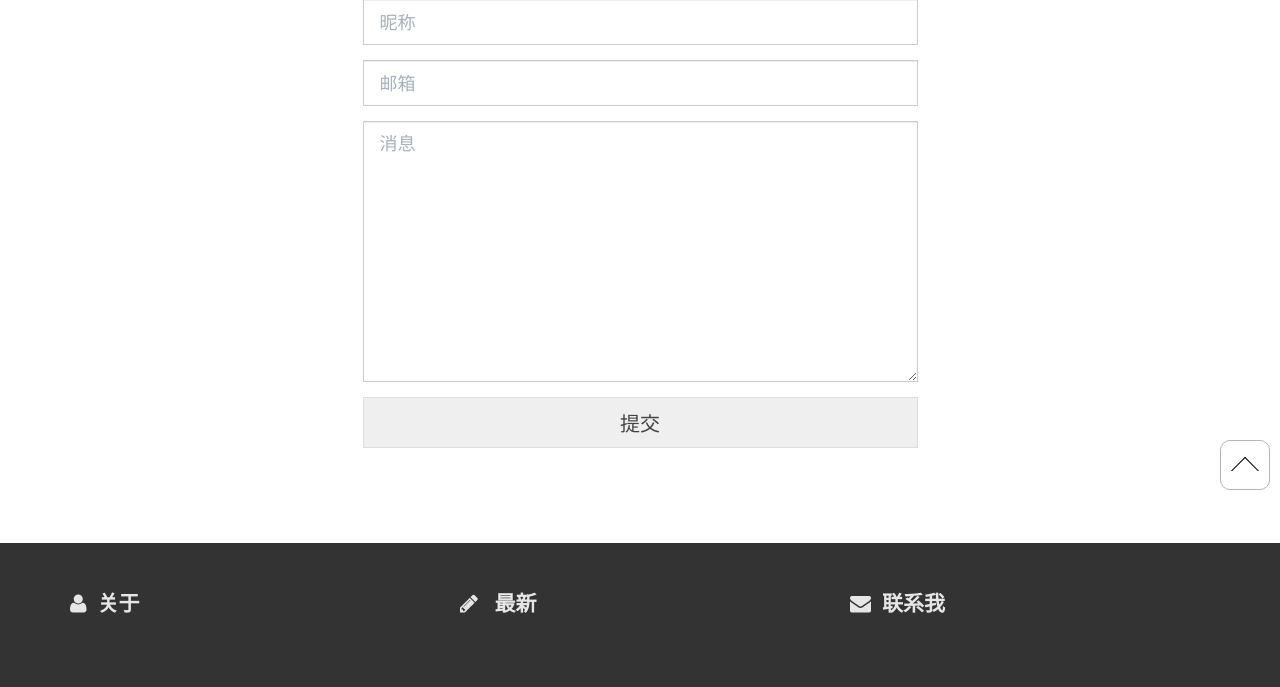
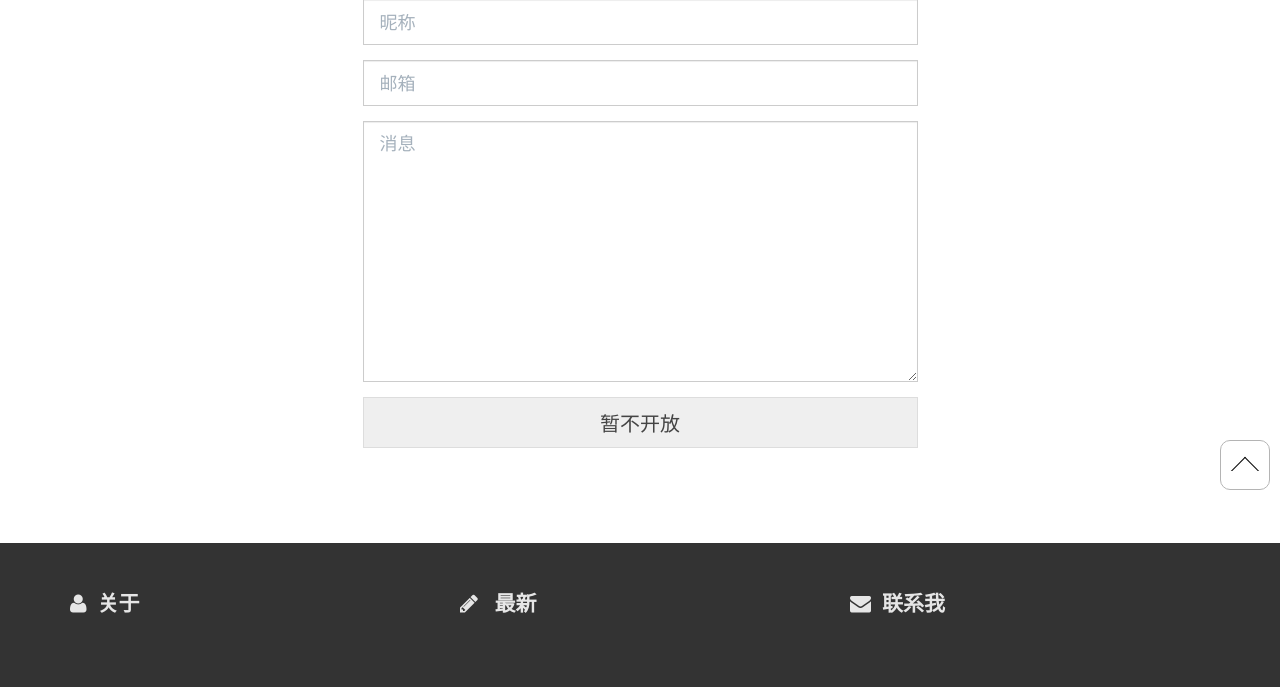
Before and after one commit to h1962809507/myblog-f, a Flask app: page /contact in a window 1280 px wide. Shown: the part 290-977 px from the top of the page. Run offline with Flask 2, Linux system fonts and the light colour scheme; data that the repository does not hold is empty; parts of the project's set-up code (start-up, migrations or seed data) failed here and were passed over; some libraries are stand-ins or nearby versions.

Commit message:
留言暂不开放

```diff
--- a/blog/templates/blog/contact.html
+++ b/blog/templates/blog/contact.html
@@ -21,7 +21,7 @@
                         <input type="email" name="email" id="contact-email" placeholder="邮箱" class="form-control input-lg">
                         <textarea rows="10" name="message" id="contact-body" placeholder="消息" class="form-control input-lg"></textarea>
                         <div class="buttons clearfix">
-                            <button type="submit" class="btn btn-xlarge btn-clean-one">提交</button>
+                            <button type="submit" class="btn btn-xlarge btn-clean-one">暂不开放</button>
                         </div>
                     </form>
                 </div>
```
